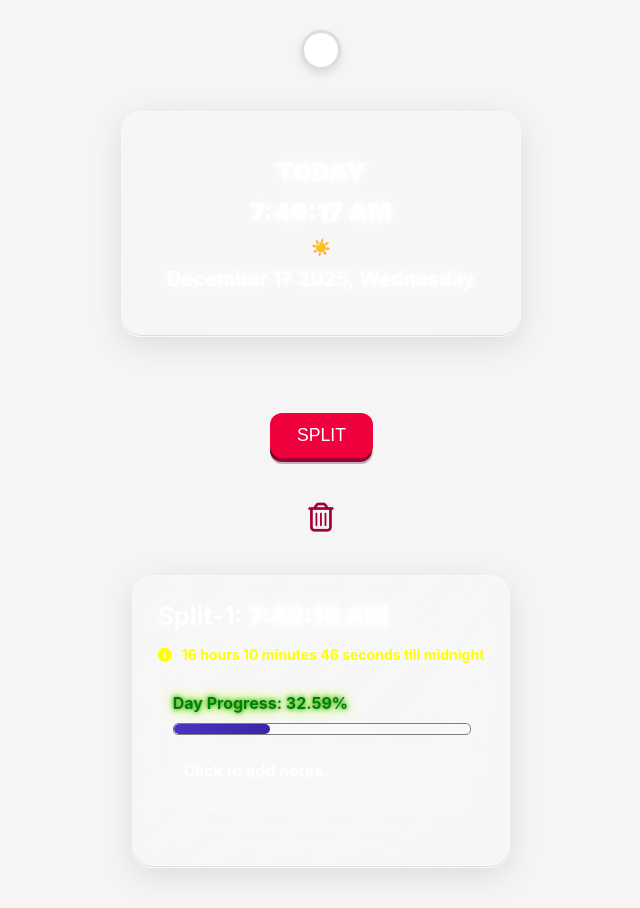
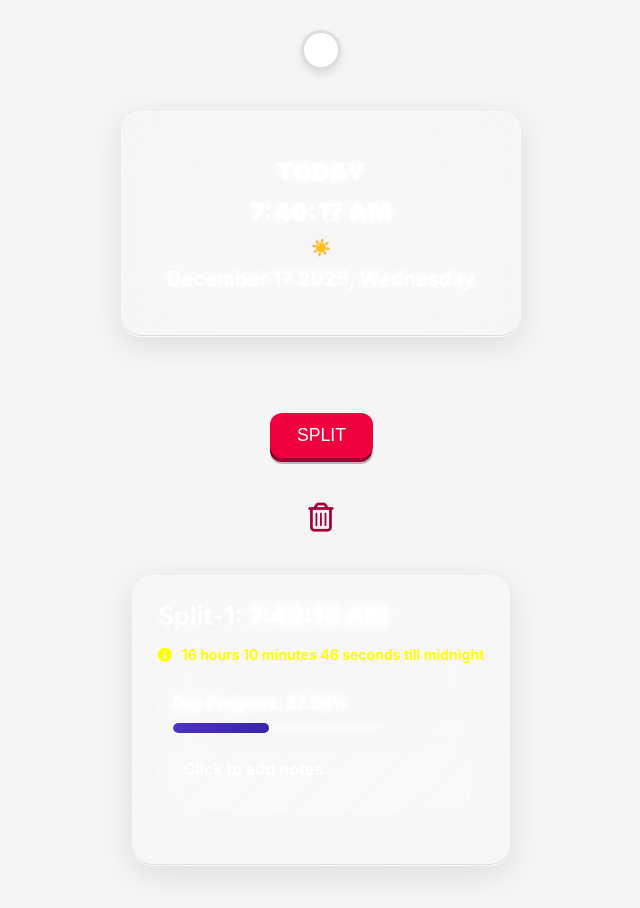
Before and after one commit to abk2191/time-splitter, a React (Vite) app: page / in a window 1280 px wide. Both pictures are taken after a click on the button "SPLIT". Shown: the whole page, without its empty margins (319-959 px from the left). Built offline with nearby package versions, Linux system fonts and the light colour scheme.

Commit message:
Added new features

```diff
--- a/src/App.jsx
+++ b/src/App.jsx
@@ -269,9 +269,8 @@ function App() {
               >
                 <p
                   style={{
-                    color: "green",
-                    textShadow:
-                      "0 0 5px green, 0 0 10px greenyellow, 0 0 15px greenyellow",
+                    color: "white",
+                    textShadow: "0 0 5px white, 0 0 10px white, 0 0 15px white",
                     fontSize: "16px",
                     marginBottom: "10px",
                     textAlign: "left",
@@ -287,7 +286,7 @@ function App() {
                     height: "10px",
                     backgroundColor: "rgba(255, 255, 255, 0.2)",
                     borderRadius: "5px",
-                    border: "1px solid grey",
+                    // border: "1px solid grey",
                     overflow: "hidden",
                   }}
                 >
```
